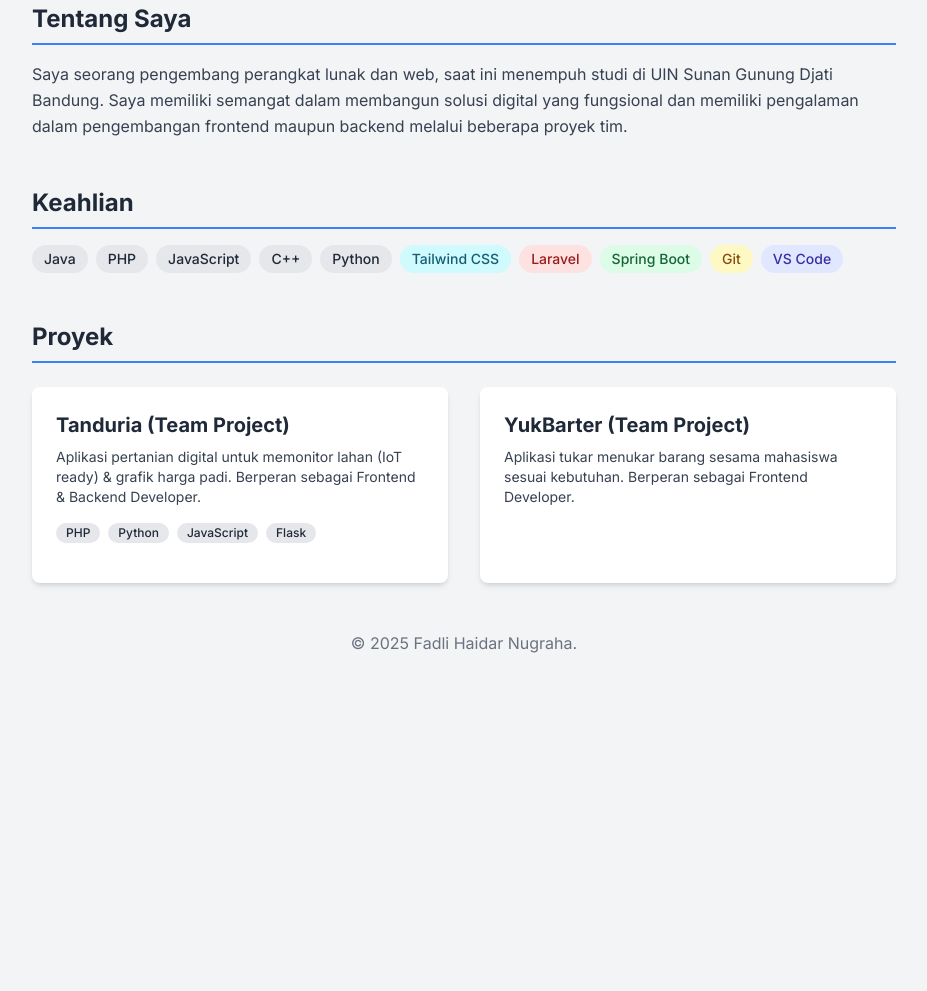
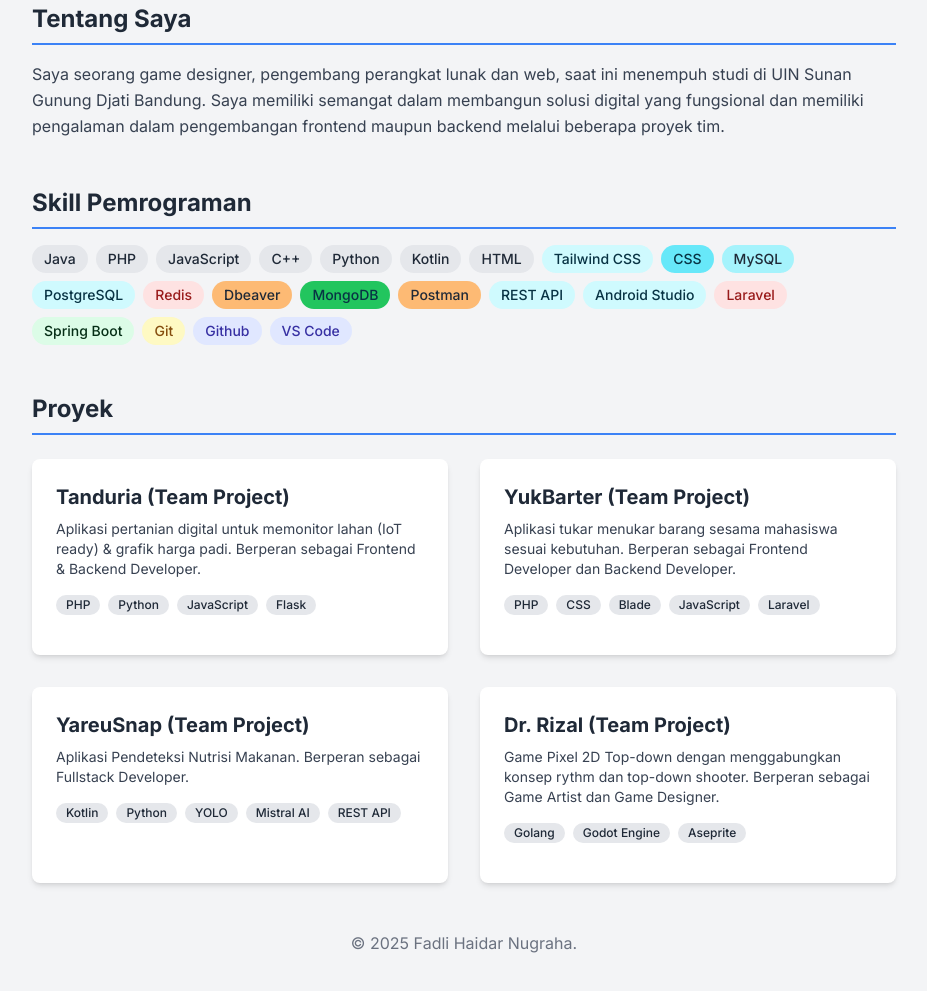
Before and after one commit to fadligg/fadligg.github.io, a plain HTML site: page index.html in a window 1280 px wide. Shown: the part 237-1228 px from the top of the page, without its empty margins (176-1103 px from the left). Before the commit the page ends 940 px from the top, so only its background shows below. Drawn offline with nearby package versions, Linux system fonts and the light colour scheme.

Commit message:
Update Porto 1.1

```diff
--- a/index.html
+++ b/index.html
@@ -18,11 +18,11 @@
     <div class="container mx-auto max-w-4xl px-4 py-12">
 
         <header class="flex flex-col md:flex-row items-center mb-12">
-            <img src="https://placehold.co/150x150/1F2937/FFFFFF?text=FHN" alt="Foto Profil Fadli Haidar Nugraha" class="w-36 h-36 rounded-full object-cover mb-6 md:mb-0 md:mr-8 shadow-md">
+            <img src="https://i.pinimg.com/736x/fa/fa/4e/fafa4e119d2e55acefb507116d43e936.jpg" alt="Foto Profil Fadli Haidar Nugraha" class="w-36 h-36 rounded-full object-cover mb-6 md:mb-0 md:mr-8 shadow-md">
 
             <div class="text-center md:text-left">
                 <h1 class="text-4xl font-bold">Fadli Haidar Nugraha</h1>
-                <p class="text-xl text-gray-600 mt-1">Software Developer, Web Developer, UIN SGD Bandung Student</p>
+                <p class="text-xl text-gray-600 mt-1">Software Developer, Game Designer, UIN SGD Bandung Student</p>
 
                 <div class="flex justify-center md:justify-start space-x-4 mt-4">
                     <a href="mailto:fadli.hn51@gmail.com" class="text-gray-500 hover:text-blue-600 text-2xl" aria-label="Email"><i class="bi bi-envelope-fill"></i></a>
@@ -37,22 +37,34 @@
             <section id="about" class="mb-12">
                 <h2 class="text-2xl font-bold border-b-2 border-blue-500 pb-2 mb-4">Tentang Saya</h2>
                 <p class="text-gray-700 leading-relaxed">
-                    Saya seorang pengembang perangkat lunak dan web, saat ini menempuh studi di UIN Sunan Gunung Djati Bandung. Saya memiliki semangat dalam membangun solusi digital yang fungsional dan memiliki pengalaman dalam pengembangan frontend maupun backend melalui beberapa proyek tim.
+                    Saya seorang game designer, pengembang perangkat lunak dan web, saat ini menempuh studi di UIN Sunan Gunung Djati Bandung. Saya memiliki semangat dalam membangun solusi digital yang fungsional dan memiliki pengalaman dalam pengembangan frontend maupun backend melalui beberapa proyek tim.
                 </p>
             </section>
 
             <section id="skills" class="mb-12">
-                <h2 class="text-2xl font-bold border-b-2 border-blue-500 pb-2 mb-4">Keahlian</h2>
+                <h2 class="text-2xl font-bold border-b-2 border-blue-500 pb-2 mb-4">Skill Pemrograman</h2>
                 <div class="flex flex-wrap gap-2">
                     <span class="bg-gray-200 text-gray-800 text-sm font-medium px-3 py-1 rounded-full">Java</span>
                     <span class="bg-gray-200 text-gray-800 text-sm font-medium px-3 py-1 rounded-full">PHP</span>
                     <span class="bg-gray-200 text-gray-800 text-sm font-medium px-3 py-1 rounded-full">JavaScript</span>
                     <span class="bg-gray-200 text-gray-800 text-sm font-medium px-3 py-1 rounded-full">C++</span>
                     <span class="bg-gray-200 text-gray-800 text-sm font-medium px-3 py-1 rounded-full">Python</span>
-                    <span class="bg-cyan-100 text-cyan-800 text-sm font-medium px-3 py-1 rounded-full">Tailwind CSS</span>
+                    <span class="bg-gray-200 text-gray-800 text-sm font-medium px-3 py-1 rounded-full">Kotlin</span>
+                    <span class="bg-gray-200 text-gray-800 text-sm font-medium px-3 py-1 rounded-full">HTML</span>
+                    <span class="bg-cyan-100 text-cyan-950 text-sm font-medium px-3 py-1 rounded-full">Tailwind CSS</span>
+                    <span class="bg-cyan-300 text-cyan-950 text-sm font-medium px-3 py-1 rounded-full">CSS</span>
+                    <span class="bg-cyan-200 text-gray-800 text-sm font-medium px-3 py-1 rounded-full">MySQL</span>
+                    <span class="bg-cyan-100 text-cyan-950 text-sm font-medium px-3 py-1 rounded-full">PostgreSQL</span>
+                    <span class="bg-red-100 text-red-800 text-sm font-medium px-3 py-1 rounded-full">Redis</span>
+                    <span class="bg-orange-300 text-gray-800 text-sm font-medium px-3 py-1 rounded-full">Dbeaver</span>
+                    <span class="bg-green-500 text-cyan-950 text-sm font-medium px-3 py-1 rounded-full">MongoDB</span>
+                    <span class="bg-orange-300 text-gray-800 text-sm font-medium px-3 py-1 rounded-full">Postman</span>
+                    <span class="bg-cyan-100 text-cyan-950 text-sm font-medium px-3 py-1 rounded-full">REST API</span>
+                    <span class="bg-cyan-100 text-cyan-950 text-sm font-medium px-3 py-1 rounded-full">Android Studio</span>
                     <span class="bg-red-100 text-red-800 text-sm font-medium px-3 py-1 rounded-full">Laravel</span>
-                    <span class="bg-green-100 text-green-800 text-sm font-medium px-3 py-1 rounded-full">Spring Boot</span>
+                    <span class="bg-green-100 text-green-950 text-sm font-medium px-3 py-1 rounded-full">Spring Boot</span>
                     <span class="bg-yellow-100 text-yellow-800 text-sm font-medium px-3 py-1 rounded-full">Git</span>
+                    <span class="bg-indigo-100 text-indigo-800 text-sm font-medium px-3 py-1 rounded-full">Github</span>
                     <span class="bg-indigo-100 text-indigo-800 text-sm font-medium px-3 py-1 rounded-full">VS Code</span>
                 </div>
             </section>
@@ -77,11 +89,45 @@
                     <div class="bg-white rounded-lg shadow-md overflow-hidden transform hover:-translate-y-1 transition-transform duration-300">
                         <div class="p-6">
                             <h3 class="text-xl font-bold mb-2">YukBarter (Team Project)</h3>
-                            <p class="text-gray-700 mb-4 text-sm">Aplikasi tukar menukar barang sesama mahasiswa sesuai kebutuhan. Berperan sebagai Frontend Developer.</p>
+                            <p class="text-gray-700 mb-4 text-sm">Aplikasi tukar menukar barang sesama mahasiswa sesuai kebutuhan. Berperan sebagai Frontend Developer dan Backend Developer.</p>
+                            <div class="flex flex-wrap gap-2 mb-4">
+                                <span class="bg-gray-200 text-gray-800 text-xs font-medium px-2.5 py-0.5 rounded-full">PHP</span>
+                                <span class="bg-gray-200 text-gray-800 text-xs font-medium px-2.5 py-0.5 rounded-full">CSS</span>
+                                <span class="bg-gray-200 text-gray-800 text-xs font-medium px-2.5 py-0.5 rounded-full">Blade</span>
+                                <span class="bg-gray-200 text-gray-800 text-xs font-medium px-2.5 py-0.5 rounded-full">JavaScript</span>
+                                <span class="bg-gray-200 text-gray-800 text-xs font-medium px-2.5 py-0.5 rounded-full">Laravel</span>
                             </div>
+                        </div>
+                    </div>
+
+                    <div class="bg-white rounded-lg shadow-md overflow-hidden transform hover:-translate-y-1 transition-transform duration-300">
+                        <div class="p-6">
+                            <h3 class="text-xl font-bold mb-2">YareuSnap (Team Project)</h3>
+                            <p class="text-gray-700 mb-4 text-sm">Aplikasi Pendeteksi Nutrisi Makanan. Berperan sebagai Fullstack Developer.</p>
+                            <div class="flex flex-wrap gap-2 mb-4">
+                                <span class="bg-gray-200 text-gray-800 text-xs font-medium px-2.5 py-0.5 rounded-full">Kotlin</span>
+                                <span class="bg-gray-200 text-gray-800 text-xs font-medium px-2.5 py-0.5 rounded-full">Python</span>
+                                <span class="bg-gray-200 text-gray-800 text-xs font-medium px-2.5 py-0.5 rounded-full">YOLO</span>
+                                <span class="bg-gray-200 text-gray-800 text-xs font-medium px-2.5 py-0.5 rounded-full">Mistral AI</span>
+                                <span class="bg-gray-200 text-gray-800 text-xs font-medium px-2.5 py-0.5 rounded-full">REST API</span>
+                            </div>
+                        </div>
+                    </div>
+
+                    <div class="bg-white rounded-lg shadow-md overflow-hidden transform hover:-translate-y-1 transition-transform duration-300">
+                        <div class="p-6">
+                            <h3 class="text-xl font-bold mb-2">Dr. Rizal (Team Project)</h3>
+                            <p class="text-gray-700 mb-4 text-sm">Game Pixel 2D Top-down dengan menggabungkan konsep rythm dan top-down shooter. Berperan sebagai Game Artist dan Game Designer.</p>
+                            <div class="flex flex-wrap gap-2 mb-4">
+                                <span class="bg-gray-200 text-gray-800 text-xs font-medium px-2.5 py-0.5 rounded-full">Golang</span>
+                                <span class="bg-gray-200 text-gray-800 text-xs font-medium px-2.5 py-0.5 rounded-full">Godot Engine</span>
+                                <span class="bg-gray-200 text-gray-800 text-xs font-medium px-2.5 py-0.5 rounded-full">Aseprite</span>
+                            </div>
+                        </div>
                     </div>
 
                 </div>
+
             </section>
         </main>
 
```
